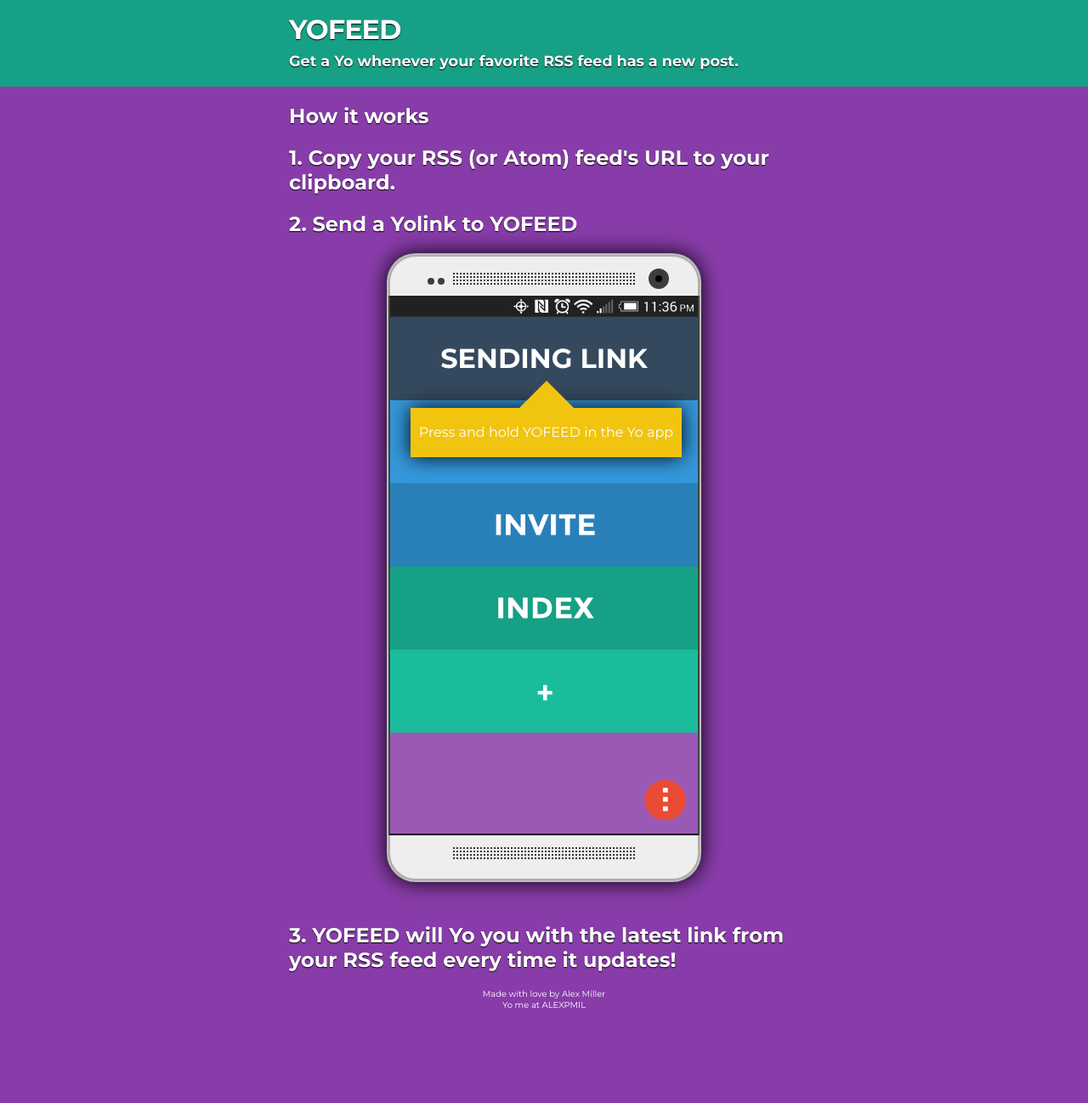
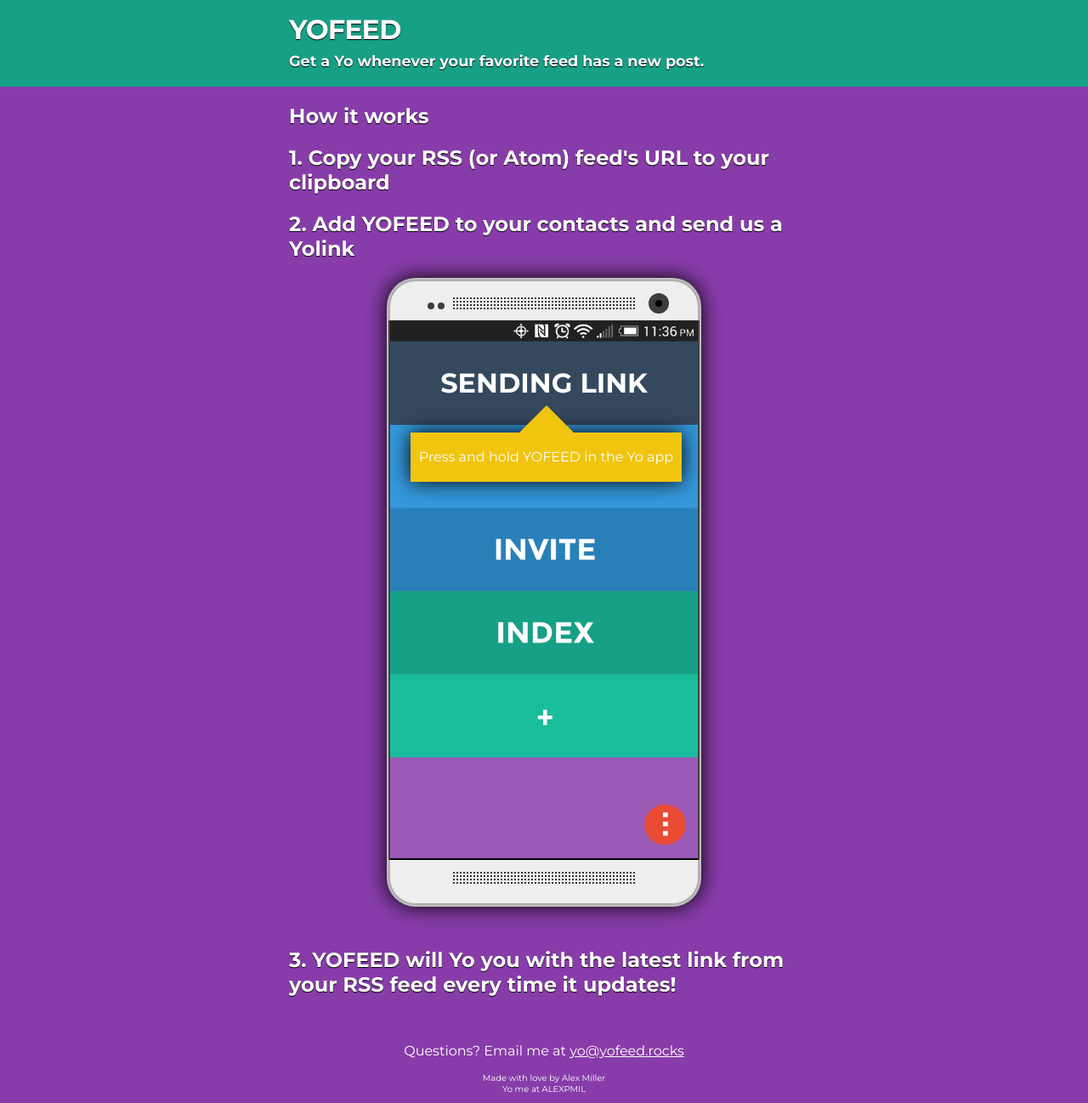
Before and after one commit to yofeed/yofeed.github.io, a Jekyll site: the page yo/index.html, which Jekyll copies as it is, in a window 1280 px wide. Shown: the whole page at 85% size. Built offline with Jekyll 4.4.1, drawn with Linux system fonts in a browser that asks for light colours; Markdown is read by kramdown in place of the engine named in the settings; before the commit the page ends 1199 px from its top, so only the background shows below that.

Commit message:
yo email

```diff
--- a/yo/index.html
+++ b/yo/index.html
@@ -178,6 +178,13 @@
             	margin-left: -36px;
             }
 
+            #email {
+                text-align: center;
+            }
+            #email a {
+                color: #ffffff;
+            }
+
             #credits {
                 font-size: 10px;
                 text-align: center;
@@ -221,15 +228,15 @@
         <div class="green big-bar">
             <div class="contain">
                 <h1 class="main-title">YOFEED</h1>
-                <h3 class="subtitle">Get a Yo whenever your favorite RSS feed has a new post.</h3>
+                <h3 class="subtitle">Get a Yo whenever your favorite feed has a new post.</h3>
             </div>
         </div>
         <div class="contain">
             <h2>How it works</h2>
-            <h2>1. Copy your RSS (or Atom) feed's URL to your clipboard.</h2>
+            <h2>1. Copy your RSS (or Atom) feed's URL to your clipboard</h2>
             <!--<p id="how">(How?)</p>
             <div id="clipboard-copy"><div id="copy-box"></div></div>-->
-            <h2>2. Send a Yolink to YOFEED</h2>
+            <h2>2. Add YOFEED to your contacts and send us a Yolink</h2>
             <div id="htc-outer">
                 <section id="htc-one">
                 	<div class="wrap">
@@ -249,6 +256,8 @@
                 </div>
             </div>
             <h2>3. YOFEED will Yo you with the latest link from your RSS feed every time it updates!</h2>
+            <br>
+            <p id="email">Questions? Email me at <a href="mailto:yo@yofeed.rocks">yo@yofeed.rocks</a<p>
 
             <p id="credits">Made with love by <a href="http://alex.miller.im">Alex Miller</a><br>Yo me at ALEXPMIL</p>
         </div>
```
